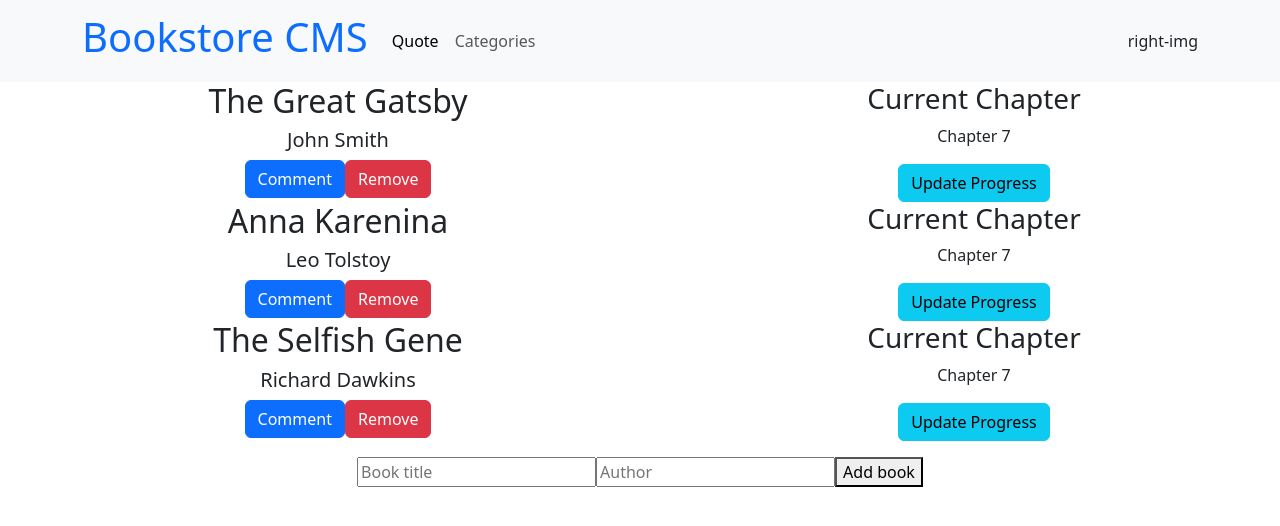
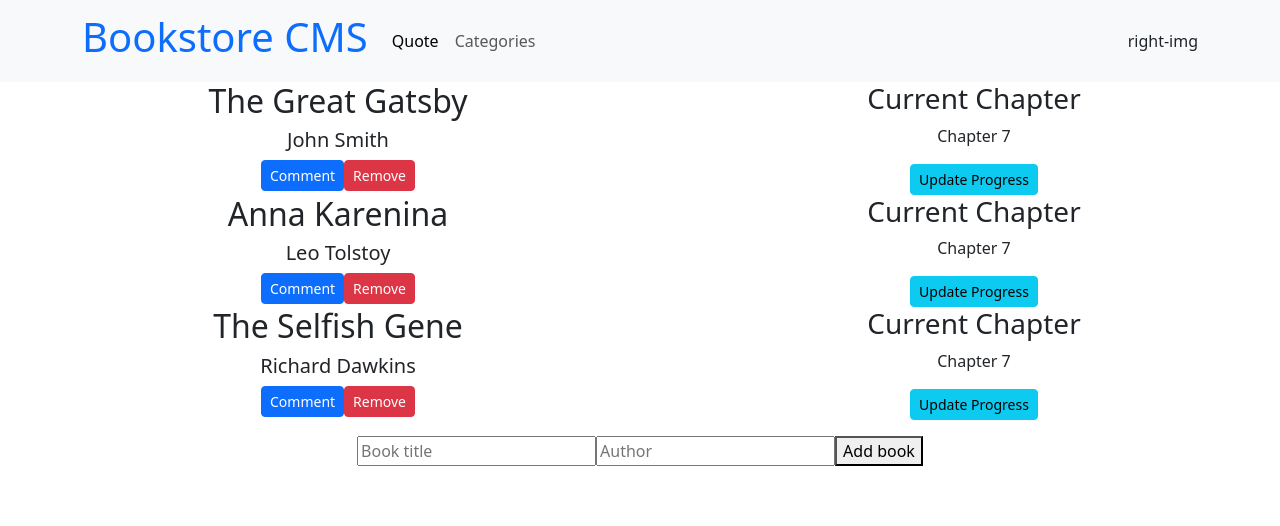
Before and after one commit to Innocent259/book-store, a React (Create React App) app: page / in a window 1280 px wide. Shown: the top 526 px of the page. Built offline with nearby package versions, Linux system fonts and the light colour scheme.

Commit message:
Adjust button size

```diff
--- a/src/Components/BookDetails.js
+++ b/src/Components/BookDetails.js
@@ -18,11 +18,11 @@ export default function BookDetails({ id, title, author }) {
           <h2>{title}</h2>
           <h5>{author}</h5>
           <span>
-            <button className="btn btn-primary" type="button">
+            <button className="btn btn-primary btn-sm" type="button">
               Comment
             </button>
             <button
-              className="btn btn-danger"
+              className="btn btn-danger btn-sm"
               type="button"
               onClick={handleRemoveBook}
             >
@@ -34,7 +34,7 @@ export default function BookDetails({ id, title, author }) {
           <div className="right-content">
             <h3>Current Chapter</h3>
             <p>Chapter 7</p>
-            <button className="btn btn-info" type="button">
+            <button className="btn btn-info btn-sm" type="button">
               Update Progress
             </button>
           </div>
```
